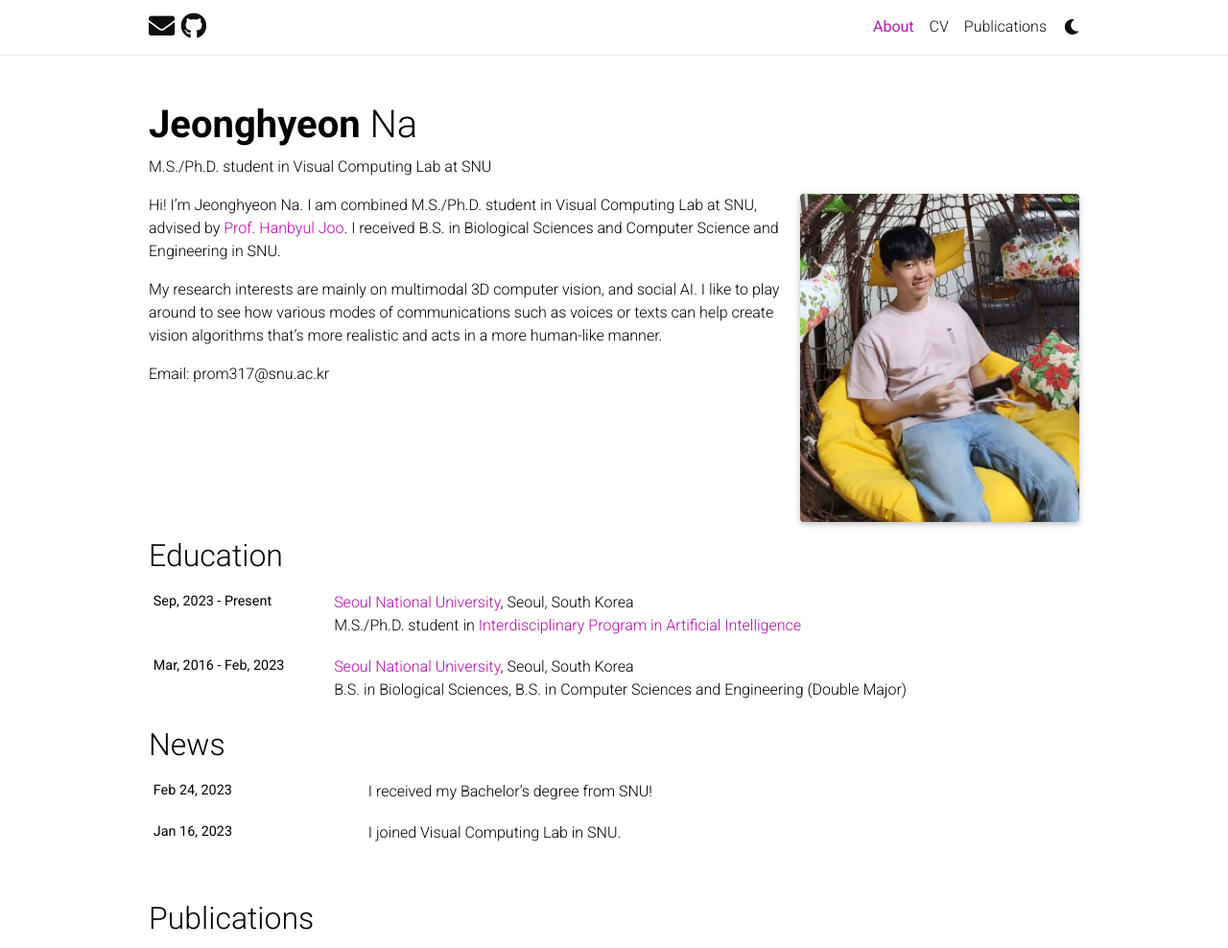
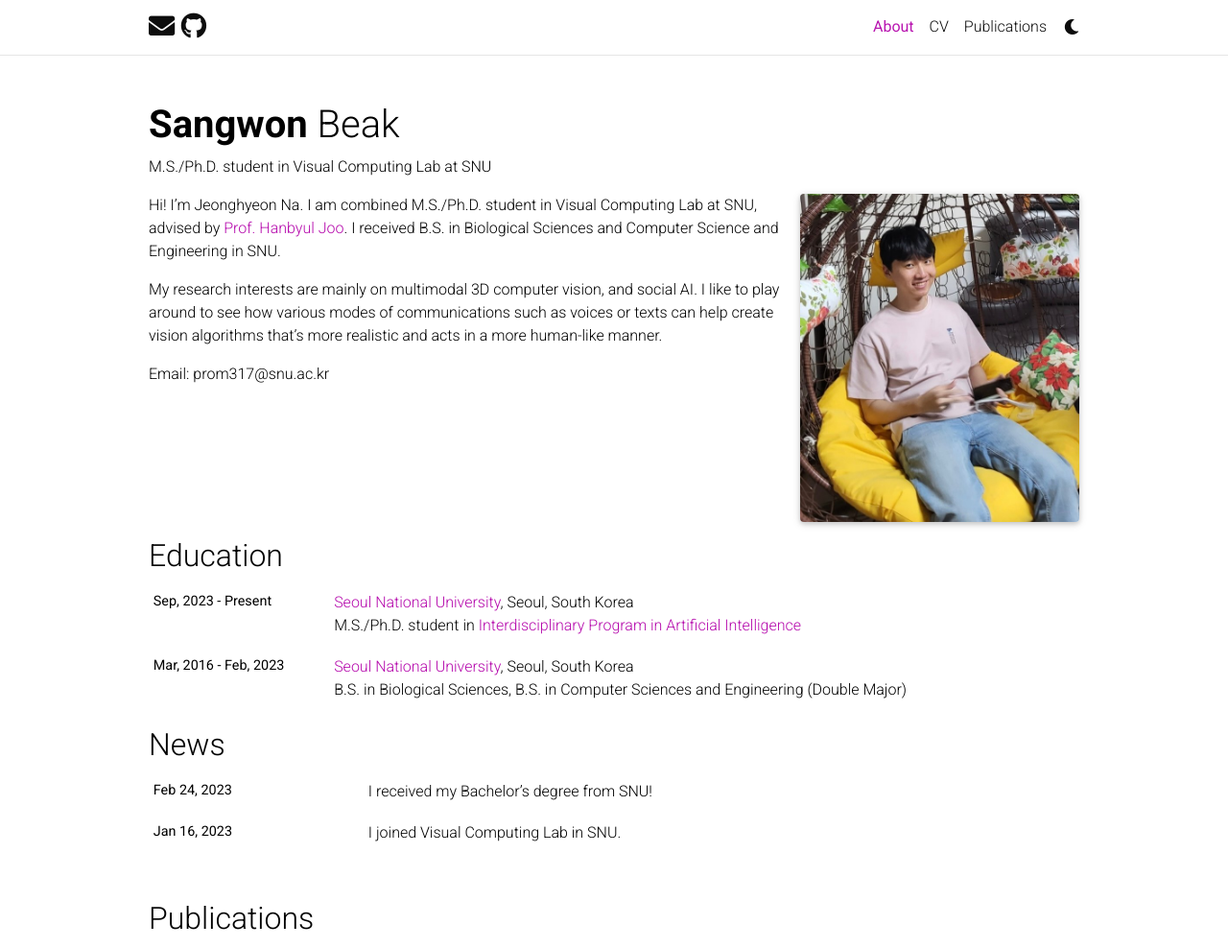
Before and after one commit to TLB-MISS/tlb-miss.github.io, a Jekyll site: the page built from _pages/about.md, in a window 1280 px wide and 1258 px high, cut to the strip 0-988 px from the top of the window. Shown: the whole strip at 96% size. Built offline with Jekyll 4.4.1, drawn with Linux system fonts in a browser that asks for light colours; full-size pictures stand in for the smaller copies a plugin makes; comment, search, counter and statistics services are not loaded; a style sheet for code colours, icons or effects is not loaded; some of the changed text lies outside the part shown.

Commit message:
fix stuff

```diff
--- a/_config.yml
+++ b/_config.yml
@@ -3,10 +3,10 @@
 # -----------------------------------------------------------------------------
 
 title: blank # the website title (if blank, full name will be used instead)
-first_name: Jeonghyeon
+first_name: Sangwon
 middle_name:
-last_name: Na
-email: prom317@snu.ac.kr
+last_name: Beak
+email: bsw1907@snu.ac.kr
 description: > # the ">" symbol means to ignore newlines until "footer_text:"
   Based on [*folio](https://github.com/bogoli/-folio) design.
 footer_text: >
@@ -15,7 +15,7 @@ footer_text: >
 keywords:  # add your own keywords or leave empty
 
 lang: en # the language of your site (for example: en, fr, cn, ru, etc.)
-icon: ⚛️  # the emoji used as the favicon (alternatively, provide image name in /assets/img/)
+icon: 🐻 #🖥️  # the emoji used as the favicon (alternatively, provide image name in /assets/img/)
 
 url: https://tlb-miss.github.io # the base hostname & protocol for your site
 baseurl:  # the subpath of your site, e.g. /blog/
```
